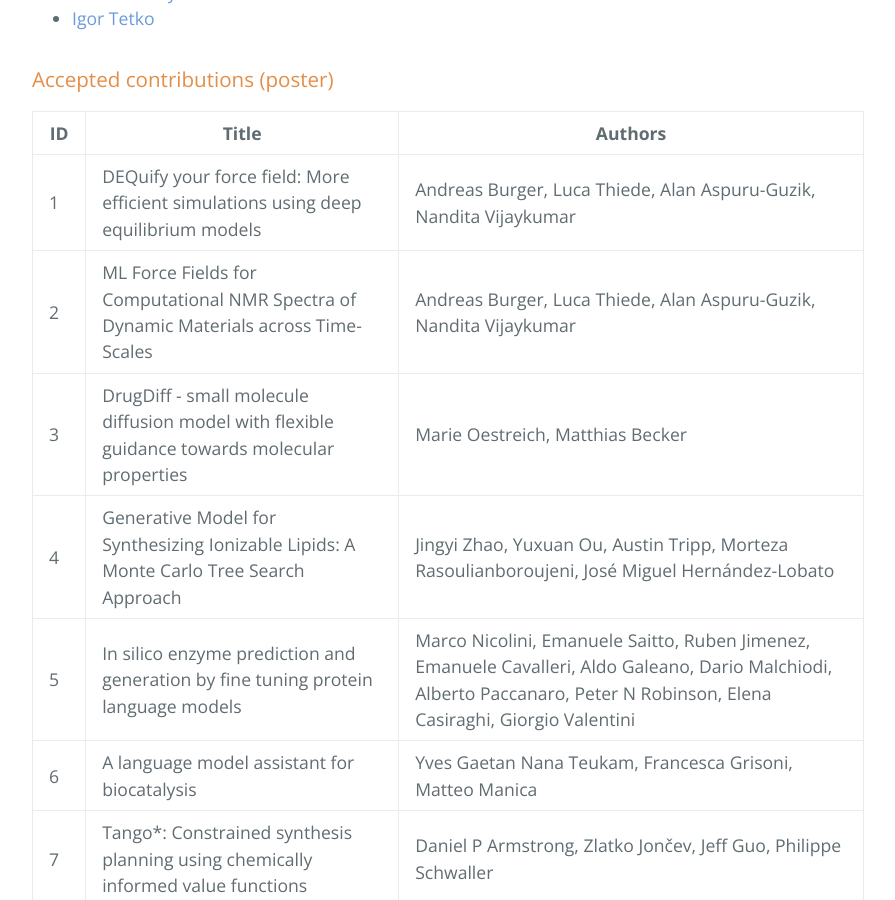
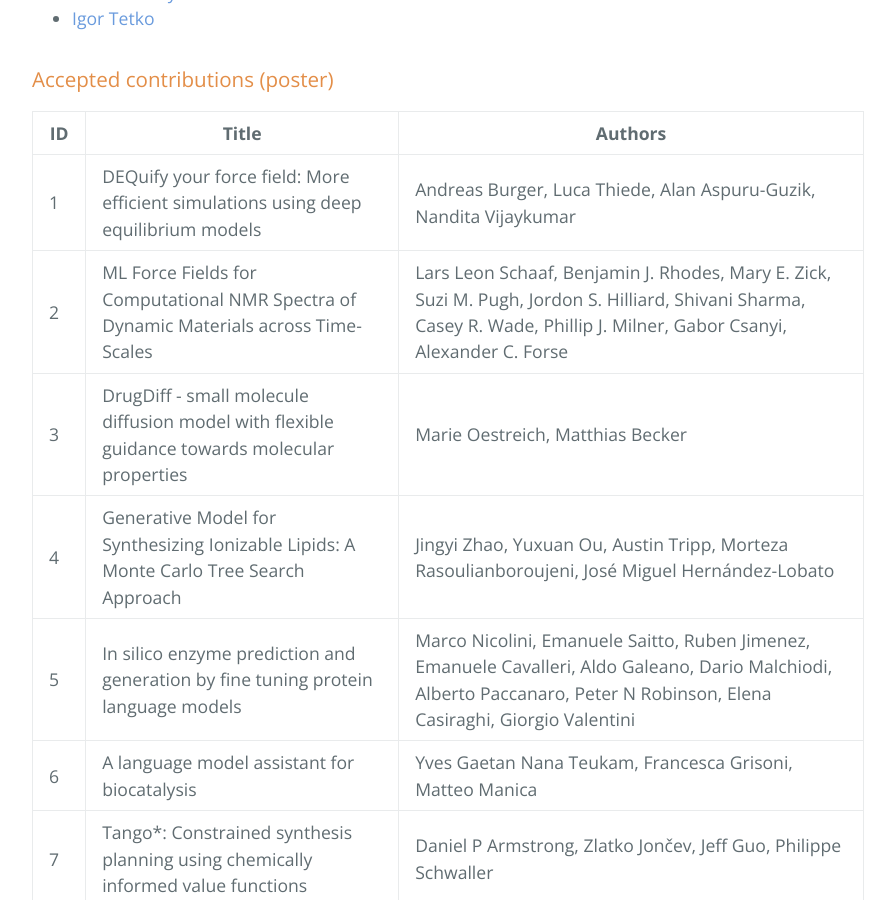
Before and after one commit to moleculediscovery/workshop2024, a Jekyll site: the page built from index.md, in a window 1280 px wide and 900 px high, scrolled down 3436 px. Shown: the whole window, without its empty margins (192-1087 px from the left). Built offline with Jekyll 4.4.1, drawn with Linux system fonts in a browser that asks for light colours; our own code applies the rules of GitHub Pages for plain Markdown files.

Commit message:
Update index.md

```diff
--- a/index.md
+++ b/index.md
@@ -60,7 +60,7 @@ Fri, Dec 6th, 09:00 am - 6:00 pm, CET; venue: Fritz Haber Institute of the Max P
 | ID | Title | Authors |
 |----|-------|---------|
 | 1 | DEQuify your force field: More efficient simulations using deep equilibrium models | Andreas Burger, Luca Thiede, Alan Aspuru-Guzik, Nandita Vijaykumar |
-| 2 | ML Force Fields for Computational NMR Spectra of Dynamic Materials across Time-Scales | Andreas Burger, Luca Thiede, Alan Aspuru-Guzik, Nandita Vijaykumar |
+| 2 | ML Force Fields for Computational NMR Spectra of Dynamic Materials across Time-Scales | Lars Leon Schaaf, Benjamin J. Rhodes, Mary E. Zick, Suzi M. Pugh, Jordon S. Hilliard, Shivani Sharma, Casey R. Wade, Phillip J. Milner, Gabor Csanyi, Alexander C. Forse |
 | 3 | DrugDiff - small molecule diffusion model with flexible guidance towards molecular properties | Marie Oestreich, Matthias Becker |
 | 4 | Generative Model for Synthesizing Ionizable Lipids: A Monte Carlo Tree Search Approach | Jingyi Zhao, Yuxuan Ou, Austin Tripp, Morteza Rasoulianboroujeni, José Miguel Hernández-Lobato |
 | 5 | In silico enzyme prediction and generation by fine tuning protein language models | Marco Nicolini, Emanuele Saitto, Ruben Jimenez, Emanuele Cavalleri, Aldo Galeano, Dario Malchiodi, Alberto Paccanaro, Peter N Robinson, Elena Casiraghi, Giorgio Valentini |
```
